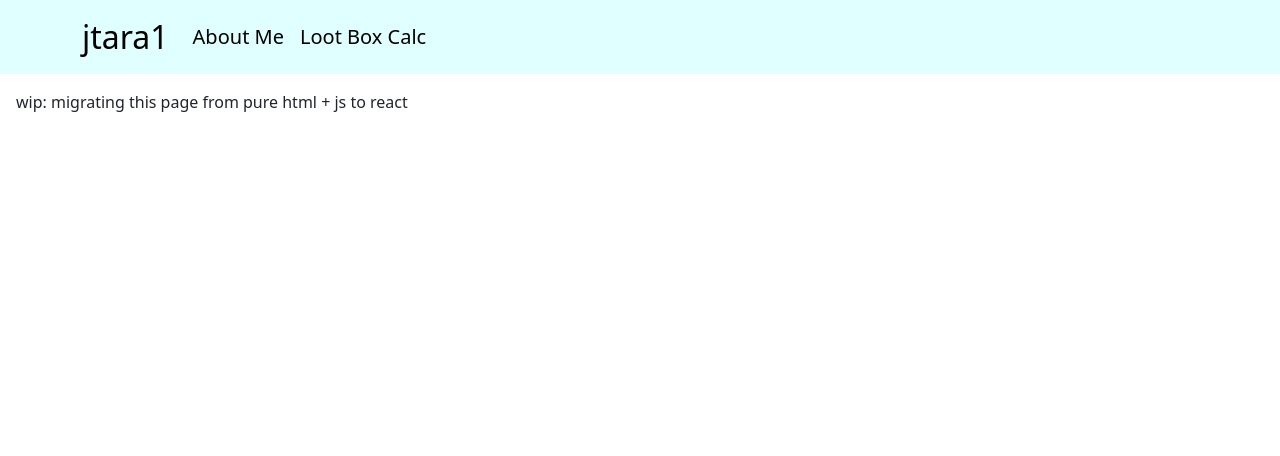
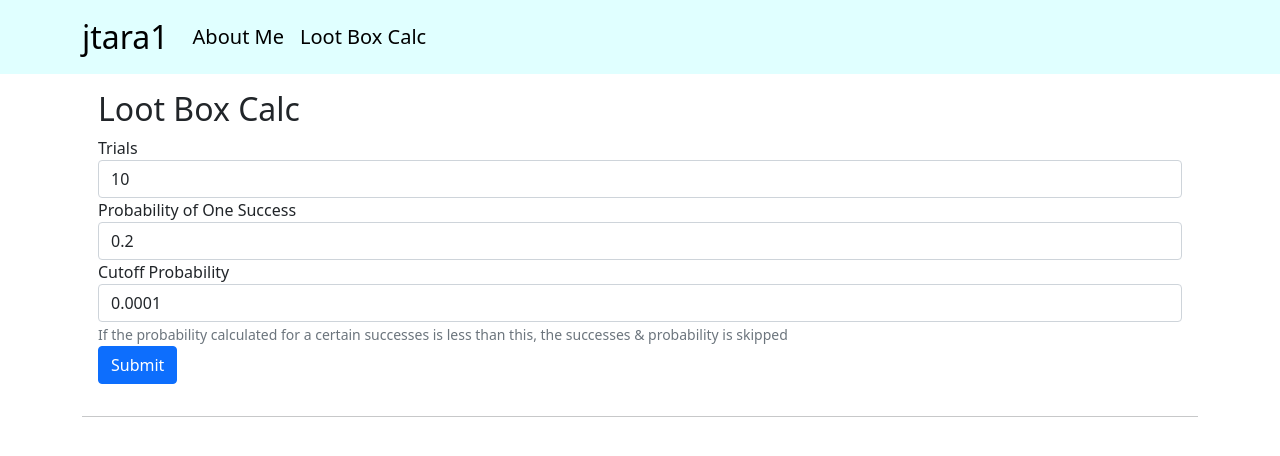
Before and after one commit to jtara1/jtara1.github.io, a React (Create React App) app: page /loot-box-calc in a window 1280 px wide. Shown: the top 456 px of the page. Built offline with nearby package versions, Linux system fonts and the light colour scheme.

Commit message:
feat: rewrote bernoulli.html and the js in react and added usage

```diff
--- a/package.json
+++ b/package.json
@@ -10,7 +10,8 @@
     "predeploy": "npm run build",
     "deploy": "gh-pages -d build",
     "test": "react-scripts test",
-    "eject": "react-scripts eject"
+    "eject": "react-scripts eject",
+    "lint": "eslint --autofix"
   },
   "eslintConfig": {
     "extends": [
@@ -47,7 +48,8 @@
     "eslint": "^7.32.0",
     "eslint-config-airbnb-base": "^13.2.0",
     "eslint-plugin-import": "^2.24.0",
-    "gh-pages": "^3.2.3"
+    "gh-pages": "^3.2.3",
+    "typescript": "^4.3.5"
   },
   "repository": {
     "type": "git",
--- a/src/pages/LootBoxCalc.js
+++ b/src/pages/LootBoxCalc.js
@@ -1,7 +1,145 @@
+import { createRef, useState } from 'react';
+import Container from 'react-bootstrap/Container';
+import { Row } from 'react-bootstrap';
+
 const LootBoxCalc = () => {
-  return <div className="p-3">
-    wip: migrating this page from pure html + js to react
-  </div>;
+  const [calcResult, setCalcResult] = useState(null);
+
+  function onSubmit(event) {
+    event.preventDefault();
+
+    const calcResult = bernoulliTrials(
+      trialsRef.current.value,
+      probabilityRef.current.value,
+      cutoffProbabilityRef.current.value
+    );
+
+    setCalcResult(calcResult);
+  }
+
+  const trialsRef = createRef();
+  const probabilityRef = createRef();
+  const cutoffProbabilityRef = createRef();
+
+  return (
+    <Container>
+      <Row className="p-3">
+        <form>
+          <h2>Loot Box Calc</h2>
+          <div>
+            <label>Trials</label>
+            <input ref={trialsRef} defaultValue={10} type="number" className="form-control" />
+          </div>
+          <div>
+            <label>Probability of One Success</label>
+            <input ref={probabilityRef} defaultValue={0.2} type="text" className="form-control" />
+          </div>
+          <div className="form-group">
+            <label>Cutoff Probability</label>
+            <input ref={cutoffProbabilityRef} type="text" defaultValue={0.0001} className="form-control"
+                   aria-describedby="cutoff_probability_help" />
+            <small className="form-text text-muted">
+              If the probability calculated for a certain
+              successes is less than this, the successes & probability is skipped
+            </small>
+          </div>
+          <input type="submit" className="btn btn-primary" onClick={onSubmit} />
+        </form>
+      </Row>
+      <hr />
+      <Row>
+        <LootBoxCalcResult calcResult={calcResult} />
+      </Row>
+    </Container>
+  );
 };
 
+const LootBoxCalcResult = (props) => {
+  const { calcResult } = props;
+  if (!calcResult) return null;
+
+  const inputRowText = Object
+    .entries(calcResult.input) // [['trials', 10], ...]
+    .map(([key, value]) => `${key} = ${value}`) // ['trials = 10', ...]
+    .join(', '); // 'trials = 10, ...'
+
+  const scalarSuccesses = calcResult.probabilities
+    .map(({ successes, probability }) => `successes = ${successes}, probability = ${probability}`);
+
+  const cumulativeSuccesses = calcResult.cumulativeSuccessProbabilities
+    .map(({ gte, probability }) => `successes >= ${gte}, probability = ${probability}`);
+
+  const divider = Array(50).fill('-');
+  const renderArrayOfStrings = array => array.map(textLine => <div>{textLine}</div>)
+
+  return (
+    <Row className="p-3">
+      <h2>Calc Results</h2>
+      {inputRowText}
+      <div>{divider}</div>
+      {renderArrayOfStrings(scalarSuccesses)}
+      <div>{divider}</div>
+      {renderArrayOfStrings(cumulativeSuccesses)}
+    </Row>
+  );
+}
+
+function bernoulliTrials(trials, probabilityOfSuccess, cutoffProbability) {
+  let prob = 1;
+  let prevProbability = 1;
+  const probabilities = [];
+  const probOfFailure = 1 - probabilityOfSuccess;
+
+  const calcProbability = (successes) => (n_choose_r(trials, successes)
+    * Math.pow(probabilityOfSuccess, successes)
+    * Math.pow(probOfFailure, trials - successes)).toPrecision(3);
+
+  for (let successes = 0; successes <= trials; successes++) {
+    prob = calcProbability(successes);
+    if (cutoffProbability > prob) {
+      if (prob < prevProbability || prob === 0.0) {
+        break;
+      } else if (prob > prevProbability) {
+        continue;
+      }
+    }
+    prevProbability = prob;
+    probabilities.push([successes, prob]);
+  }
+
+  const add = (x, y) => (Number(x) + Number(y[1])).toPrecision(3);
+  const cumulativeSuccessProbabilities = [];
+
+  for (let i = 1; i < probabilities.length - 1; i++) {
+    cumulativeSuccessProbabilities.push({
+      gte: probabilities[i][0],
+      probability: probabilities.slice(i).reduce(add, 0),
+    });
+  }
+
+  return {
+    input: { trials, probOfSuccess: probabilityOfSuccess, cutoffProbability },
+    probabilities: probabilities.map(([successes, probability]) => ({ successes, probability })),
+    cumulativeSuccessProbabilities,
+  };
+}
+
+function n_choose_r(n, r) {
+  r = Math.min(r, n-r);
+  if (r == 0) {
+    return 1;
+  }
+  let numerator = n;
+  for (let i = n - 1; i > n - r; i--) {
+    numerator *= i;
+  }
+
+  let denominator = 1;
+  for (let i = 2; i < r + 1; i++) {
+    denominator *= i;
+  }
+  return Math.trunc(numerator / denominator);
+}
+
+
 export default LootBoxCalc;
```
Also changed, not shown: 1 other file (tests, documents, lock files or other folders).
